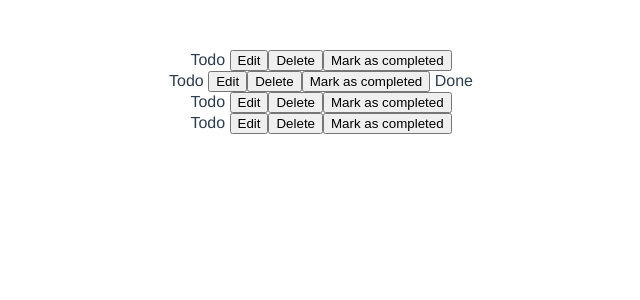
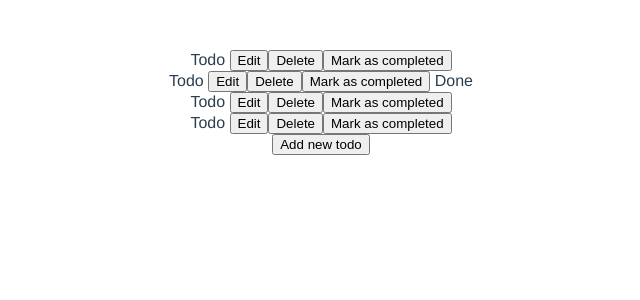
Before and after one commit to thejesusof/vue-todo, a Vue app: page / in a window 1280 px wide. Shown: the top 300 px of the page, without its empty margins (319-959 px from the left). Built offline with nearby package versions, Linux system fonts and the light colour scheme.

Commit message:
AddTodo component created

```diff
--- a/src/App.vue
+++ b/src/App.vue
@@ -1,32 +1,42 @@
 <template>
   <div id="app">
     <todo-list v-bind:todos="todos"></todo-list>
+    <add-todo v-on:add-todo="addTodo"></add-todo>
   </div>
 </template>
 
 <script>
 import TodoList from './components/TodoList'
+import AddTodo from './components/AddTodo'
 
 export default {
   name: 'App',
   components: {
-    TodoList
+    TodoList,
+    AddTodo
   },
   data () {
     return {
       todos: [{
         text: 'Todo',
-        done: false,
+        done: false
       }, {
         text: 'Todo',
-        done: true,
+        done: true
       }, {
         text: 'Todo',
-        done: false,
+        done: false
       }, {
         text: 'Todo',
-        done: false,
-      }],
+        done: false
+      }]
+    }
+  },
+  methods: {
+    addTodo (text) {
+      console.log(text)
+      this.todos.push(text)
+      console.log(this.todos)
     }
   }
 }
--- /dev/null
+++ b/src/components/AddTodo.vue
@@ -0,0 +1,50 @@
+<template>
+  <div>
+    <button v-on:click="showForm" v-show="!isCreating">
+      Add new todo
+    </button>
+    <div v-show="isCreating">
+      <label> Text </label>
+      <input v-model="text" type="text" ref="text" defaultValue="">
+      <button v-on:click="sendForm">
+        Create
+      </button>
+      <button v-on:click="hideForm">
+        Cancel
+      </button>
+    </div>
+  </div>
+</template>
+
+<script type = "text/javascript">
+export default {
+  props: ['todo'],
+  data () {
+    return {
+      text: '',
+      isCreating: false
+    }
+  },
+  methods: {
+    showForm () {
+      this.isCreating = true
+    },
+    hideForm () {
+      this.isCreating = false
+    },
+    sendForm () {
+      if (this.text.length > 0) {
+        const text = this.text
+        this.$emit('add-todo', {
+          text,
+          done: false
+        })
+      }
+      this.isCreating = false
+    }
+  }
+}
+</script>
+
+<style>
+</style>
```
Also changed, not shown: src/components/TodoItem.vue (+6 -7 lines), src/components/TodoList.vue (+4 -4 lines).
